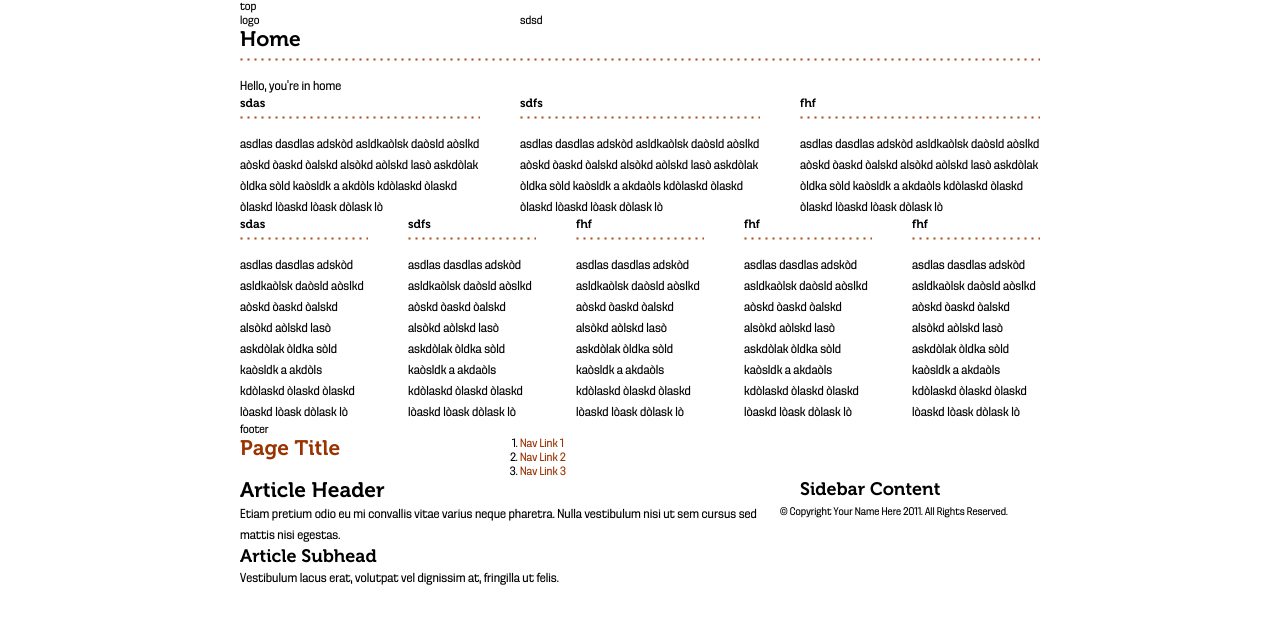
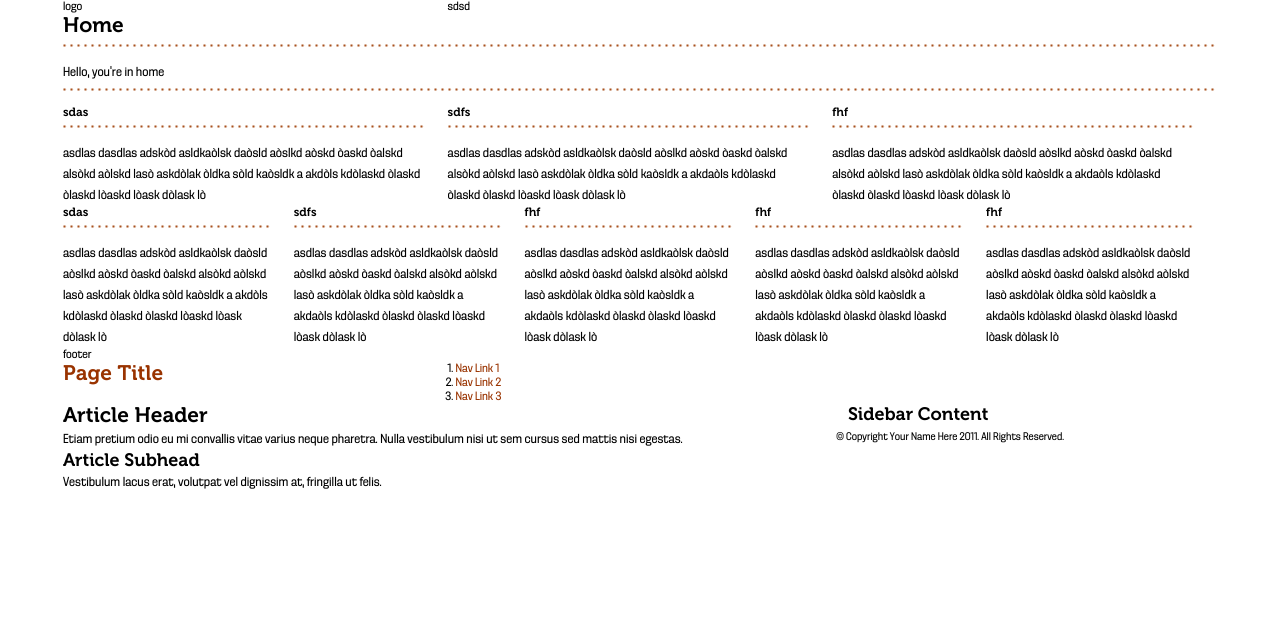
Before and after one commit to andreap/CSS-Grid-framework, a plain HTML site: page index.html in a window 1280 px wide. Drawn offline with nearby package versions, Linux system fonts and the light colour scheme.

Commit message:
some modifications to liquid layout

```diff
--- a/css/sass/layout_liquid.scss
+++ b/css/sass/layout_liquid.scss
@@ -3,6 +3,8 @@
 
 @import "modules/variables";
 @import "modules/mixins";
+@import "modules/functions";
+@import "modules/files";
 
 /* Main containers
 ----------------------------------------------------------------*/
@@ -33,3 +35,7 @@
 /* Childrens first e last
 ----------------------------------------------------------------*/
 @import "partials/firstlast";
+
+/* Break lines
+----------------------------------------------------------------*/
+@import "partials/lines-liquid";
--- a/css/sass/modules/_variables.scss
+++ b/css/sass/modules/_variables.scss
@@ -1,17 +1,20 @@
 // Insert here grid values.
 // To build a custom grid try to take a look on http://grids.heroku.com/
 
+
 // COLUMN WIDTH
-$colWidth: 16px;
+$colWidth: 44px;
 // NUMBER OF COLUMNS
 $numCols: 15;
 // GUTTER WIDTH
-$margin: 40px;
+$margin: 20px;
+
 
 // Full width
 $fullWidth: ($colWidth+$margin) * $numCols;
 // Container width
 $containerWidth: $fullWidth - $margin;
+
 
 // COLUMN WIDTH %
 $colWidthPercent: 100% / $numCols;
--- a/css/sass/partials/_cols-liquid.scss
+++ b/css/sass/partials/_cols-liquid.scss
@@ -1,12 +1,34 @@
-@for $i from 1 through $numCols {
+.col_1 {
+	@include colStyle;
+	@include colLiquid;
+}
+
+.container_full .col_1 {
+	width:$colWidthPercent;
+}
+
+
+$i: 2;
+@while $i < $numCols {
 
 	.col_#{$i} {
 		@include colStyle;
 		@include colLiquid;
 	}
 
-	.container_#{$numCols} .col_#{$i} {
+	.container_full .col_#{$i} {
 		width: $colWidthPercent*$i - $marginPercent*2;
 	}
 
+	$i: $i + 1;
 }
+
+
+.col_full {
+	@include colStyle;
+	@include colLiquid;
+}
+
+.container_full .col_full {
+	width: 100% - $marginPercent*2;
+}
--- /dev/null
+++ b/css/sass/partials/_lines-liquid.scss
@@ -0,0 +1,4 @@
+.line {
+	@include breakLine(100,$lineFile);
+	overflow:hidden;
+}
--- a/css/sass/partials/_maincontainers-liquid.scss
+++ b/css/sass/partials/_maincontainers-liquid.scss
@@ -1,4 +1,4 @@
-.container_#{$numCols} {
+.container_full {
 	width:100% - $extMarginPercent*2;
 	margin: {
 		left:$extMarginPercent;
--- a/index.html
+++ b/index.html
@@ -27,7 +27,7 @@
 		<!-- CSS -->
 		<link rel="stylesheet" media="screen" href="css/reset.css">
 		<link rel="stylesheet" media="screen" href="css/typography.css">
-		<link rel="stylesheet" media="screen" href="css/layout_fixed.css">
+		<link rel="stylesheet" media="screen" href="css/layout_liquid.css">
 
 		<!--  Mobile Viewport Fix
 		j.mp/mobileviewport & davidbcalhoun.com/2010/viewport-metatag
@@ -56,16 +56,9 @@
 	<body class="container_full">
 
 
-		<div id="top" class="section">
-			<div id="top-wrapper" class="col_full">
-				top
-			</div>
-			<div class="clear"></div>
-		</div> <!-- END #top -->
+		<header>
+			<div id="header-wrapper" class="col_full">
 
-
-		<div id="header" class="section">
-			<div id="header-wrapper" class="col_full">
 				<div id="logo" class="col_5 col_first ">
 					logo
 				</div>
@@ -73,77 +66,83 @@
 					sdsd
 				</div>
 			</div>
+
 			<div class="clear"></div>
-		</div> <!-- END #header -->
 
-		<div id="main" class="section">
+		</header> <!-- END #header -->
+
+		<section id="main">
 			<div id="main-wrapper" class="col_full">
 				<h1>Home</h1>
-				<div class="line_full"></div>
+				<div class="line"></div>
 
 				<p>Hello, you're in home</p>
 
-				<div class="line_15"></div>
+				<div class="line"></div>
 
 				<div id="boxes">
 					<div class="col_5 col_first">
 						<h3>sdas</h3>
-						<div class="line_5"></div>
+						<div class="line"></div>
 						<p>asdlas dasdlas adskòd asldkaòlsk daòsld aòslkd aòskd òaskd òalskd alsòkd aòlskd lasò askdòlak òldka sòld kaòsldk a akdòls kdòlaskd òlaskd òlaskd lòaskd lòask dòlask lò</p>
 					</div>
 
 					<div class="col_5">
 						<h3>sdfs</h3>
-						<div class="line_5"></div>
+						<div class="line"></div>
 						<p>asdlas dasdlas adskòd asldkaòlsk daòsld aòslkd aòskd òaskd òalskd alsòkd aòlskd lasò askdòlak òldka sòld kaòsldk a akdaòls kdòlaskd òlaskd òlaskd lòaskd lòask dòlask lò</p>
 					</div>
 
 					<div class="col_5 col_last">
 						<h3>fhf</h3>
-						<div class="line_5"></div>
+						<div class="line"></div>
 						<p>asdlas dasdlas adskòd asldkaòlsk daòsld aòslkd aòskd òaskd òalskd alsòkd aòlskd lasò askdòlak òldka sòld kaòsldk a akdaòls kdòlaskd òlaskd òlaskd lòaskd lòask dòlask lò</p>
 					</div>
 
 					<div class="clear"></div>
+
 				</div> <!-- END #boxes -->
 
 				<div id="boxes2">
 					<div class="col_3 col_first">
 						<h3>sdas</h3>
-						<div class="line_3"></div>
+						<div class="line"></div>
 						<p>asdlas dasdlas adskòd asldkaòlsk daòsld aòslkd aòskd òaskd òalskd alsòkd aòlskd lasò askdòlak òldka sòld kaòsldk a akdòls kdòlaskd òlaskd òlaskd lòaskd lòask dòlask lò</p>
 					</div>
 
 					<div class="col_3">
 						<h3>sdfs</h3>
-						<div class="line_3"></div>
+						<div class="line"></div>
 						<p>asdlas dasdlas adskòd asldkaòlsk daòsld aòslkd aòskd òaskd òalskd alsòkd aòlskd lasò askdòlak òldka sòld kaòsldk a akdaòls kdòlaskd òlaskd òlaskd lòaskd lòask dòlask lò</p>
 					</div>
 
 					<div class="col_3">
 						<h3>fhf</h3>
-						<div class="line_3"></div>
+						<div class="line"></div>
 						<p>asdlas dasdlas adskòd asldkaòlsk daòsld aòslkd aòskd òaskd òalskd alsòkd aòlskd lasò askdòlak òldka sòld kaòsldk a akdaòls kdòlaskd òlaskd òlaskd lòaskd lòask dòlask lò</p>
 					</div>
 
 					<div class="col_3">
 						<h3>fhf</h3>
-						<div class="line_3"></div>
+						<div class="line"></div>
 						<p>asdlas dasdlas adskòd asldkaòlsk daòsld aòslkd aòskd òaskd òalskd alsòkd aòlskd lasò askdòlak òldka sòld kaòsldk a akdaòls kdòlaskd òlaskd òlaskd lòaskd lòask dòlask lò</p>
 					</div>
 
 					<div class="col_3 col_last">
 						<h3>fhf</h3>
-						<div class="line_3"></div>
+						<div class="line"></div>
 						<p>asdlas dasdlas adskòd asldkaòlsk daòsld aòslkd aòskd òaskd òalskd alsòkd aòlskd lasò askdòlak òldka sòld kaòsldk a akdaòls kdòlaskd òlaskd òlaskd lòaskd lòask dòlask lò</p>
 					</div>
 
 					<div class="clear"></div>
+
 				</div> <!-- END #boxes2 -->
 
 			</div> <!-- END #main-wrapper -->
-			<div class="clear"></div>
-		</div> <!-- END #main -->
+
+		<div class="clear"></div>
+
+		</section> <!-- END #main -->
 
 		<div id="footer" class="section">
 			<div id="footer-wrapper" class="col_full">
```
Also changed, not shown: css/layout_fixed.css, css/layout_liquid.css.
